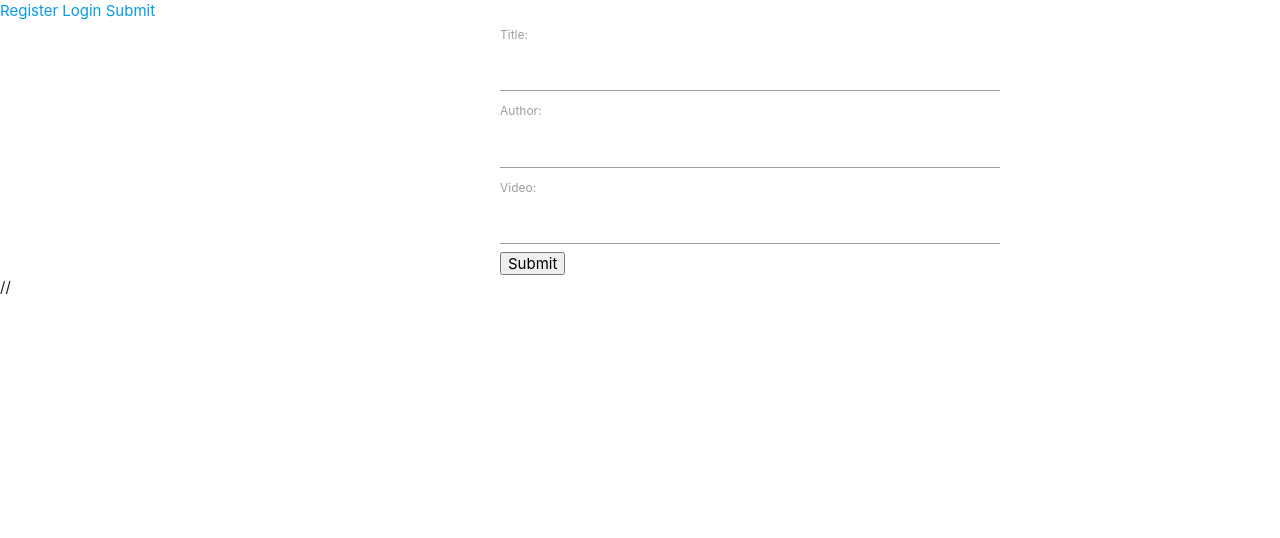
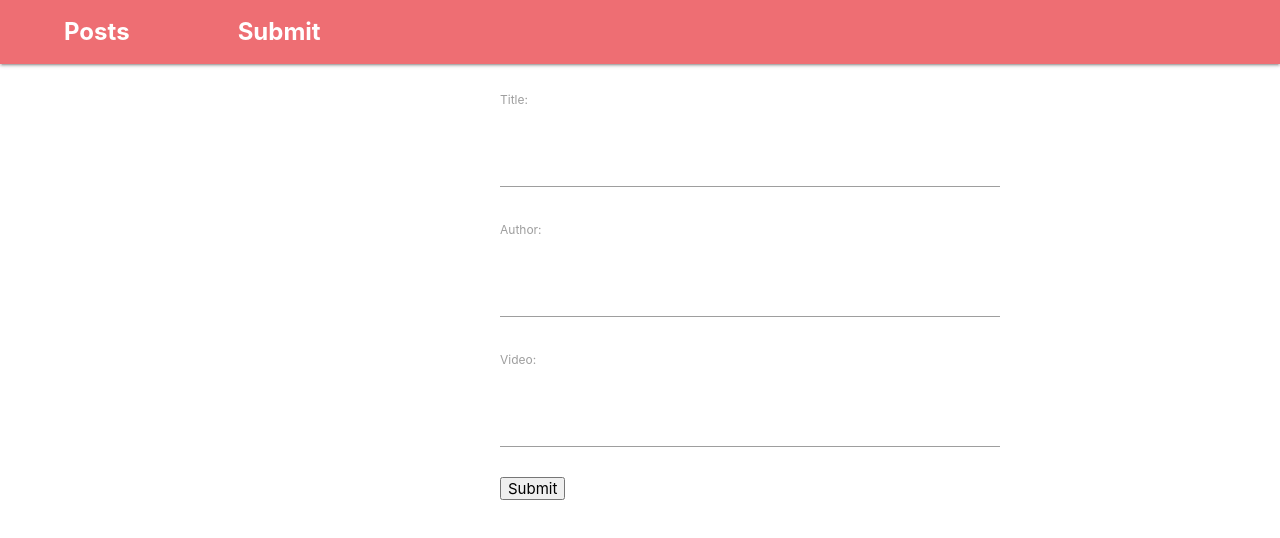
Before and after one commit to Crowdsourching-Research/crowdsource-with-mern, a React (Create React App) app in the folder client/: page /submit in a window 1280 px wide. Shown: the top 538 px of the page. Built offline with nearby package versions, Linux system fonts and the light colour scheme.

Commit message:
login function works between two different nav bars, routing still buggy

```diff
--- a/client/src/App.css
+++ b/client/src/App.css
@@ -10,3 +10,10 @@
 .hi {
     width: 50%;
 }
+
+.link {
+    padding-right: 3%;
+    margin-left: 5%;
+    font-weight: bold;
+    font-size: 24px;
+}
--- a/client/src/App.js
+++ b/client/src/App.js
@@ -4,25 +4,16 @@ import "./App.css";
 import jwt_decode from "jwt-decode";
 import setAuthToken from "./utils/setAuthToken";
 import { setCurrentUser, logoutUser } from "./actions/authActions";
-import { connect } from "react-redux";
-import { Link, withRouter } from "react-router-dom";
-
  import { Provider } from "react-redux";
-import store from "./store";
-import Menu from "./components/menu/Menu";
-
-
-import Navbar from "./components/layout/Navbar";
-import Landing from "./components/layout/Landing";
-import Register from "./components/auth/Register";
-import Posts from "./components/Posts"
-import Login from "./components/auth/Login";
+import store from "./components/store";
+import Navigation from "./components/menu/Menu";
+import Posts from "./components/Posts";
+import Register from "../src/components/auth/Register";
+import Login from "../src/components/auth/Login";
+import Submit from "../src/components/Submit";
 import PrivateRoute from "./components/private-route/PrivateRoute";
 import Dashboard from "./components/dashboard/Dashboard";
-import Submit from "./components/Submit"
 // import { Link } from "@material-ui/core";
-
-
 // Check for token to keep user logged in
 if (localStorage.jwtToken) {
   // Set auth token header auth
@@ -44,39 +35,30 @@ if (localStorage.jwtToken) {
 
 class App extends Component {
   render() {
-    // const { path } = this.props.match;
     return (
-      <Provider store={store}>
 
-      <div className="App">
-        {/* <Navbar /> */}
-        {/* <Menu /> */}
-            {/* <Route exact path="/register" component={Register} />
-            <Route exact path="/login" component={Login} />
-            <Route exact path="/submit" component={Submit} />  */}
-        {/* <Route exact path="/posts" component={Posts} /> */}
-        <Router>
       <div>
-          <Link to="/register"  className="link"> Register </Link>
-          <Link to="/login" className="link"> Login </Link>
-          <Link to="/submit" className="link"> Submit</Link>
-        </div>
+    <Navigation
+    // user={this.state.user}
+    // loginUser={this.state.loginUser}
+     />
 
 
-            {/* <Switch> */}
-              {/* <PrivateRoute exact path="/dashboard" component={Dashboard} /> */}
-              <Route  exact path="/" component={Posts} />
-              <Route  exact path="/register" component={Register} />
+      {/* <Provider store={store}>
+        <div className="App">
+          <Router>
+
+            <Route exact path="/" component={Dashboard} />
+            <Route exact path="/register" component={Register} />
             <Route exact path="/login" component={Login} />
             <Route exact path="/submit" component={Submit} />
-             {/* </Switch> */}
+            <Switch>
+              <PrivateRoute exact path="/dashboard" component={Dashboard} />
+            </Switch>
           </Router>
-
-
         </div>
-      //
-       </Provider>
-    );
+      </Provider>  */}
+    </div>);
   }
 }
 export default
--- a/client/src/components/Posts.js
+++ b/client/src/components/Posts.js
@@ -22,8 +22,9 @@ class Posts extends Component {
                         <p>Paper Author: {post.paperAuthor} </p>
                         <p>Video Creator: {post.videoCreator} </p>
                     </Card>
-                  </Grid>
-                //  </div>
+                 </Grid>
+                //   </div>
+                //   </div>
         ))
 
         return (
@@ -31,12 +32,11 @@ class Posts extends Component {
 
             <div className="container valign-wrapper">
 
-    <Grid
-    container spacing = {5}
+    <Grid container spacing = {5}>
+                    {postItems}
 
-    >
-                    {postItems}
                     </Grid>
+
                     </div>
 
         )
--- a/client/src/components/auth/Register.js
+++ b/client/src/components/auth/Register.js
@@ -54,8 +54,8 @@ class Register extends Component {
                 <div className="row">
                     <div className="col s8 offset-s2">
                         <Link to="/" className="btn-flat waves-effect">
-                            <i className="material-icons left">keyboard_backspace</i> Back to
-                            home
+                            <i className="material-icons left">keyboard_backspace</i>
+                            Back to home
                   </Link>
                         <div className="col s12" style={{ paddingLeft: "11.250px" }}>
                             <h4>
--- a/client/src/components/dashboard/Dashboard.js
+++ b/client/src/components/dashboard/Dashboard.js
@@ -4,19 +4,21 @@ import { connect } from "react-redux";
 import { logoutUser } from "../../actions/authActions";
 import Submit from "../Submit";
 import Posts from "../Posts";
-import Menuloggedin from "../Menuloggedin";
+// import Menuloggedin from "../Menuloggedin";
+
 class Dashboard extends Component {
   onLogoutClick = e => {
     e.preventDefault();
     this.props.logoutUser();
   };
+
   // onPostsClick = e => {
   // {<Posts/>};
   // };
   render() {
     const { user } = this.props.auth;
     return (<div>
-      <Menuloggedin></Menuloggedin>
+      {/* <Menuloggedin></Menuloggedin> */}
       {/* <div
       // style={{ height: "75vh" }}
       // className="container valign-wrapper"
@@ -26,10 +28,11 @@ class Dashboard extends Component {
 
           <h4>
 
-            <b>Hey there,</b> {user.name.split(" ")[0]}
+
+            {/* <b>Hey there,</b> {user.name.split(" ")[0]} */}
             <p className="flow-text grey-text text-darken-1">
-              {/* You are logged into a full-stack{" "} */}
-              {/* <span style={{ fontFamily: "monospace" }}>MERN</span> app 👏 */}
+              You are logged into a full-stack{" "}
+              <span style={{ fontFamily: "monospace" }}>MERN</span> app 👏
             </p>
           </h4>
           <button
@@ -48,7 +51,7 @@ class Dashboard extends Component {
         </div>
       </div>
       <div className="row">
-        {/* <Posts /> */}
+        <Posts />
         </div>
       {/* </div> */}
     </div>
--- a/client/src/components/layout/Landing.js
+++ b/client/src/components/layout/Landing.js
@@ -2,12 +2,10 @@ import React, { Component } from "react";
 import { Link } from "react-router-dom";
 import Posts from "../Posts";
 import { Menu } from "@material-ui/core";
-import SimpleTabs from "../menu/Menu";
 class Landing extends Component {
   render() {
     return (
       <div style={{marginTop: "0"}}>
-    <SimpleTabs/>
       <div className="container valign-wrapper">
         <div className="row">
           <div className="col s12 center-align">
--- a/client/src/components/menu/Menu.js
+++ b/client/src/components/menu/Menu.js
@@ -1,99 +1,63 @@
-import React from 'react';
-import PropTypes from 'prop-types';
-import { makeStyles } from '@material-ui/core/styles';
-import AppBar from '@material-ui/core/AppBar';
-import Tabs from '@material-ui/core/Tabs';
-import Tab from '@material-ui/core/Tab';
-import Typography from '@material-ui/core/Typography';
-import Box from '@material-ui/core/Box';
-import Posts from "../Posts";
+
 import Login from "../auth/Login";
 import Register from "../auth/Register";
-import { BrowserRouter as Router, Route } from 'react-router-dom';
-import { Link } from '@material-ui/core';
+import { Provider } from "react-redux";
+import React, { Component } from "react";
+import { BrowserRouter as Router, Route, Switch } from "react-router-dom";
+import { Link, withRouter } from "react-router-dom";
+import store from "../store";
+import Submit from "../Submit";
+import Nav from 'react-bootstrap/Nav';
+import Navbar from 'react-bootstrap/Navbar'
+import Dashboard from '../dashboard/Dashboard';
+import "../../App.css";
+import { loginUser } from "../../actions/authActions";
 
 
 
+class Navigation extends Component {
 
-function TabPanel(props) {
-  const { children, value, index, ...other } = props;
+  render() {
+    const loginUser = this.props.loginUser;
+    const user = this.props.user
 
-  return (
-    <Typography
-      component="div"
-      role="tabpanel"
-      hidden={value !== index}
-      id={`simple-tabpanel-${index}`}
-      aria-labelledby={`simple-tab-${index}`}
-      {...other}
-    >
-      {value === index && <Box p={3}>{children}</Box>}
-    </Typography>
-  );
+    return (
+      <div>
+        {loginUser ? (
+          <Navbar>
+            <Nav>
+              <Provider store={store}>
+                <Router>
+                  <Link to="/register" className="link"> Register </Link>
+                  <Link to="/login" className="link"> Login </Link>
+                  <Link to="/" className="link"> Posts</Link>
+                  <Route exact path="/" component={Dashboard} />
+                  <Route exact path="/register" component={Register} />
+                  <Route exact path="/login" component={Login} />
+                </Router>
+              </Provider>
+            </Nav>
+          </Navbar>
+        )
+          : (
+            <Navbar>
+              <Nav>
+                <Provider store={store}>
+                  <Router>
+                    <Link to="/" className="link" username={user}> Posts</Link>
+                    <Link to="/submit" className="link" username={user}> Submit</Link>
+                    <Route exact path="/" component={Dashboard} />
+                    <Route exact path="/submit" component={Submit} />
+                  </Router>
+                </Provider>
+              </Nav>
+            </Navbar>
+          )}
+
+
+      </div>
+    )
+  }
 }
 
-TabPanel.propTypes = {
-  children: PropTypes.node,
-  index: PropTypes.any.isRequired,
-  value: PropTypes.any.isRequired,
-};
-
-function a11yProps(index) {
-  return {
-    id: `simple-tab-${index}`,
-    'aria-controls': `simple-tabpanel-${index}`,
-  };
-}
-
-const useStyles = makeStyles(theme => ({
-  root: {
-    flexGrow: 1,
-    backgroundColor: theme.palette.background.paper,
-  },
-}));
-
-export default function SimpleTabs() {
-  const classes = useStyles();
-  const [value, setValue] = React.useState(0);
-
-  const handleChange = (event, newValue) => {
-    setValue(newValue);
-  };
-
-  return (
-    <div className={classes.root}>
-      <AppBar position="static">
-        <Tabs value={value} onChange={handleChange} aria-label="simple tabs example">
-          <Tab label="Posts" {...a11yProps(0)} />
-          <Tab label="Register" {...a11yProps(1)} />
-          <Tab label="Log-in" {...a11yProps(2)} />
-        </Tabs>
-      </AppBar>
-      <TabPanel value=
-      {
-        <Link to={'/posts'} className="links"></Link>
-      // <Router>
-      //     <Route exact path="/posts" component={Posts} />
-      //   </Router>
-      } index={0}>
-
-      </TabPanel>
-      <TabPanel
-        value={<Router>
-          <Route exact path="/register" component={Register} />
-        </Router>}
-        index={1}>
-
-      </TabPanel>
-      <TabPanel
-      value={
-
-        <Router>
-          redirectTo(<Route exact path="/login" component={Login} />)</Router>
-
-      } index={2}>
-
-      </TabPanel>
-    </div>
-  );
-}
+export default Navigation;
--- a/client/src/store.js
+++ b/client/src/components/store.js
@@ -1,6 +1,6 @@
 import { createStore, applyMiddleware, compose } from "redux";
 import thunk from "redux-thunk";
-import rootReducer from "./reducers";
+import rootReducer from "../reducers";
 
 const initialState = {};
 const middleware = [thunk];
--- a/package.json
+++ b/package.json
@@ -39,6 +39,7 @@
     "react-alert": "^7.0.0",
     "react-bootstrap": "^1.0.0-beta.17",
     "react-modal": "^3.11.2",
+    "react-router-tabs": "^1.3.2",
     "validator": "^12.2.0"
   },
   "devDependencies": {
```
Also changed, not shown: client/src/components/Submit.js (+0 -49 lines), 1 other file (tests, documents, lock files or other folders). Lines whose indentation alone changed are shown as unchanged.
